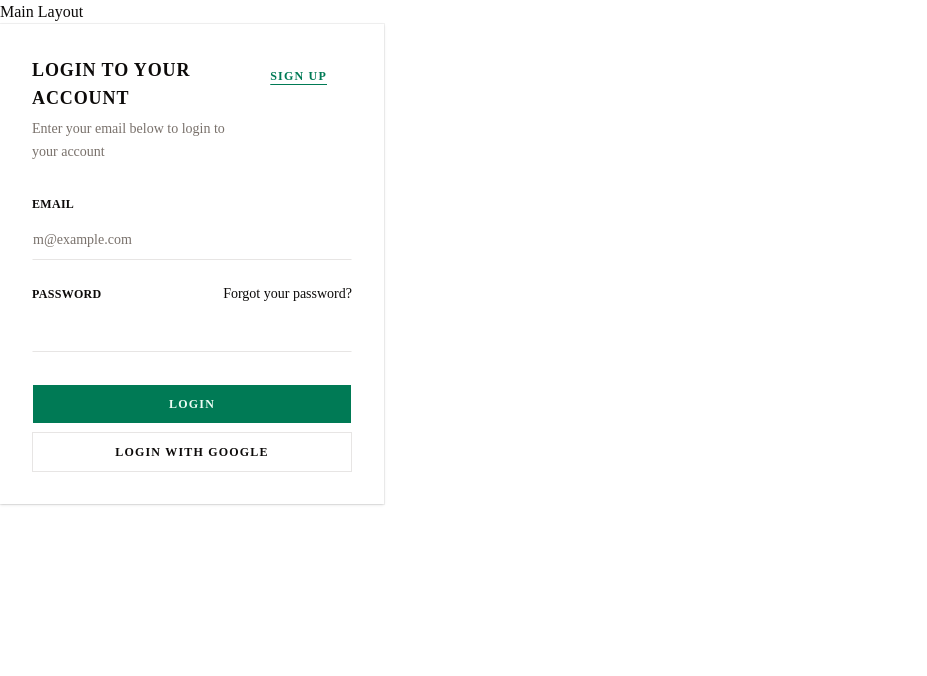
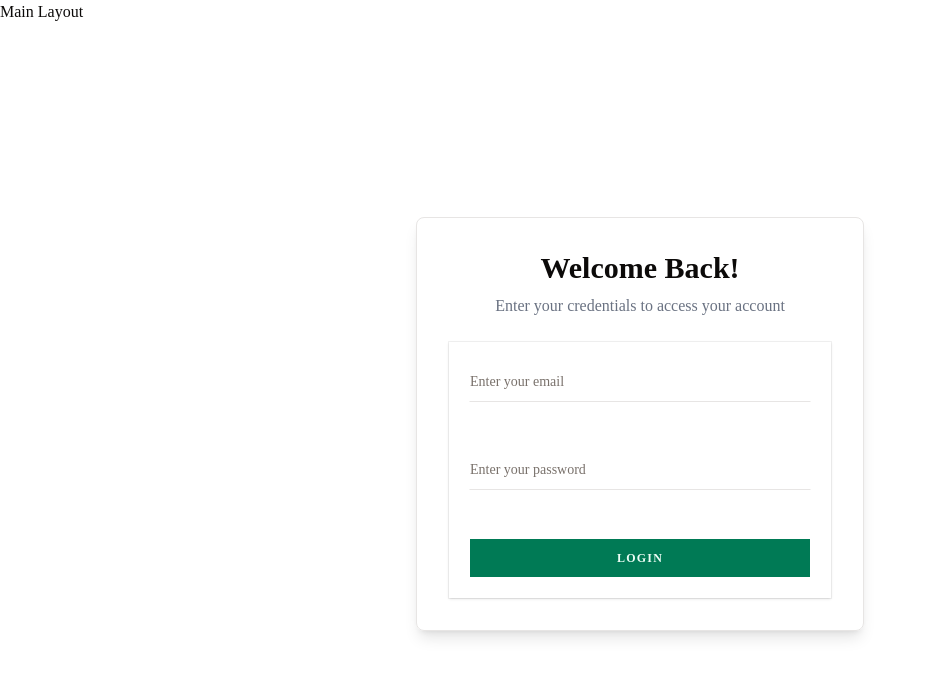
Before and after one commit to Ashiqur1819/PRISMA-PRESS-FRONTEND-WITH-NEXT.JS, a Next.js app: page /login in a window 1280 px wide. Shown: the top 676 px of the page, without its empty margins (0-927 px from the left). Built offline with nearby package versions, Linux system fonts and the light colour scheme.

Commit message:
Created Login Form With ShadCn

```diff
--- /dev/null
+++ b/app/(auth)/_components/LoginForm.tsx
@@ -0,0 +1,18 @@
+import { Button } from "@/components/ui/button"
+import { Card } from "@/components/ui/card"
+import { Input } from "@/components/ui/input"
+
+
+const LoginForm = () => {
+  return (
+    <form className="space-y-4">
+        <Card className="p-5 space-y-4">
+            <Input name="email" type="email" placeholder="Enter your email" required />
+            <Input name="password" type="password" placeholder="Enter your password" required />
+            <Button type="submit">Login</Button>
+        </Card>
+    </form>
+  )
+}
+
+export default LoginForm
--- a/app/(auth)/login/page.tsx
+++ b/app/(auth)/login/page.tsx
@@ -1,67 +1,22 @@
-import { Button } from "@/components/ui/button"
-import {
-  Card,
-  CardAction,
-  CardContent,
-  CardDescription,
-  CardFooter,
-  CardHeader,
-  CardTitle,
-} from "@/components/ui/card"
-import { Input } from "@/components/ui/input"
-import { Label } from "@/components/ui/label"
+import LoginForm from "../_components/LoginForm"
+
 
 const LoginPage = () => {
+  return (
+    <div className="flex min-h-screen items-center justify-center">
+      <div className="w-full max-w-md space-y-6 rounded-md border p-8 shadow-lg">
 
-    console.log(process.env.BACKEND_API_URL)
+        {/* Form Generic Text */}
+        <div className="space-y-2 text-center">
+            <h1 className="text-3xl font-bold">Welcome Back!</h1>
+            <p className="text-gray-500">Enter your credentials to access your account</p>
+        </div>
 
-  return (
-    <Card className="w-full max-w-sm">
-      <CardHeader>
-        <CardTitle>Login to your account</CardTitle>
-        <CardDescription>
-          Enter your email below to login to your account
-        </CardDescription>
-        <CardAction>
-          <Button variant="link">Sign Up</Button>
-        </CardAction>
-      </CardHeader>
-      <CardContent>
-        <form>
-          <div className="flex flex-col gap-6">
-            <div className="grid gap-2">
-              <Label htmlFor="email">Email</Label>
-              <Input
-                id="email"
-                type="email"
-                placeholder="m@example.com"
-                required
-              />
-            </div>
-            <div className="grid gap-2">
-              <div className="flex items-center">
-                <Label htmlFor="password">Password</Label>
-                <a
-                  href="#"
-                  className="ml-auto inline-block text-sm underline-offset-4 hover:underline"
-                >
-                  Forgot your password?
-                </a>
-              </div>
-              <Input id="password" type="password" required />
-            </div>
-          </div>
-        </form>
-      </CardContent>
-      <CardFooter className="flex-col gap-2">
-        <Button type="submit" className="w-full">
-          Login
-        </Button>
-        <Button variant="outline" className="w-full">
-          Login with Google
-        </Button>
-      </CardFooter>
-    </Card>
+        {/* Login Form */}
+        <LoginForm />
+
+      </div>
+    </div>
   )
 }
 
```
